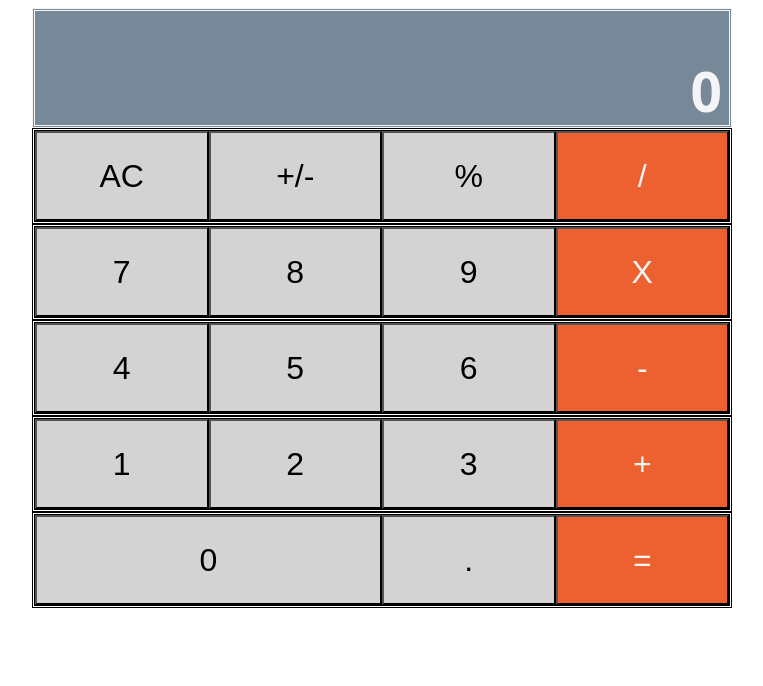
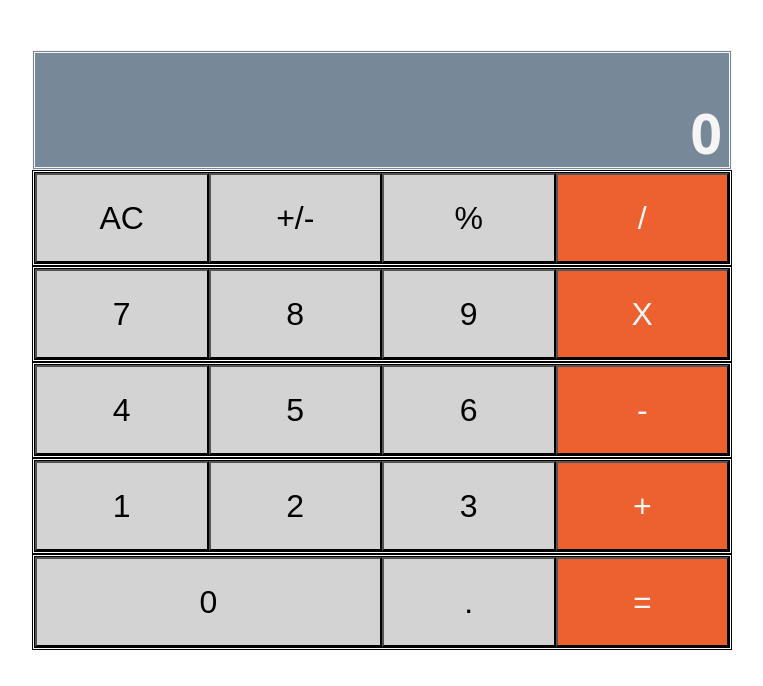
Before and after one commit to emmanuelkamala/mycalculator, a React (Create React App) app: page / in a window 1280 px wide. Shown: the top 686 px of the page, without its empty margins (258-1021 px from the left). Built offline with nearby package versions, Linux system fonts and the light colour scheme.

Commit message:
Add margin to App.css

```diff
--- a/src/Components/App.css
+++ b/src/Components/App.css
@@ -1,5 +1,5 @@
 body {
-  margin: 50 0 0 0;
+  margin: 50px 0 0 0;
   font-family: 'Open Sans', sans-serif;
 }
 
```
